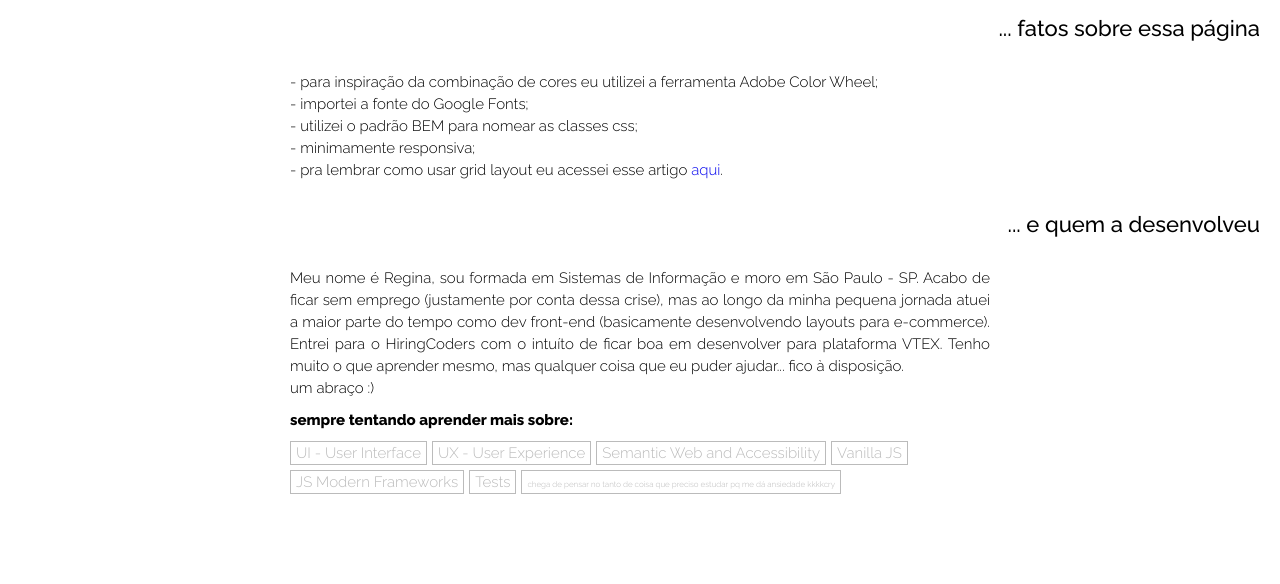
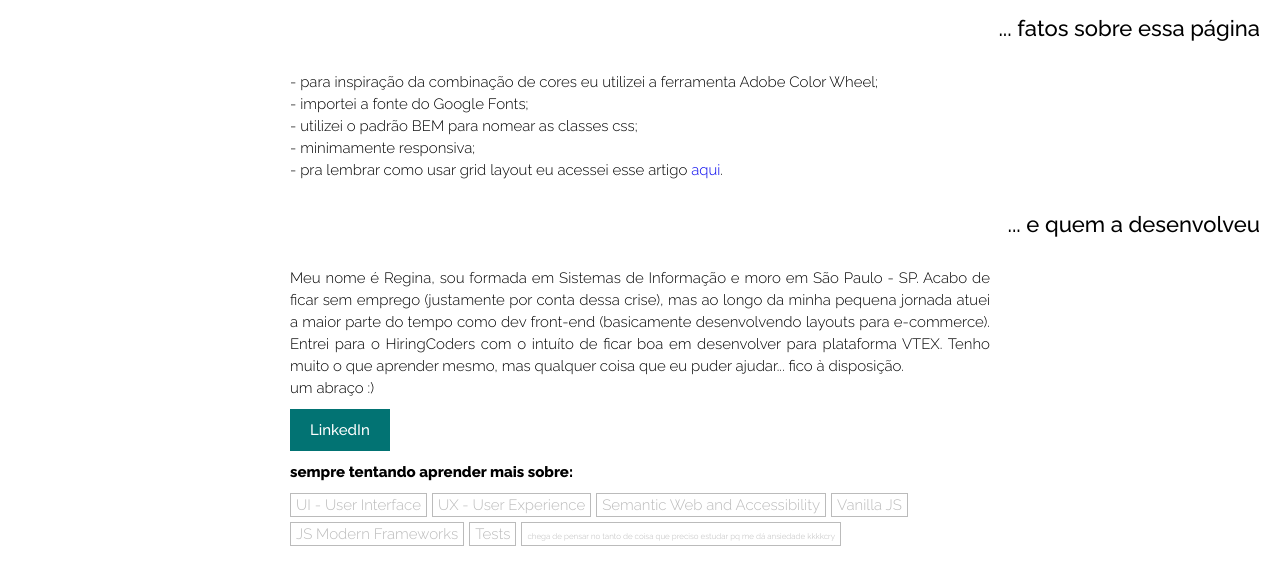
Before and after one commit to reginapersan/gama-academy_covid-news-page, a plain HTML site: page about.html in a window 1280 px wide. Shown: the part 116-700 px from the top of the page. Drawn offline with Linux system fonts and the light colour scheme.

Commit message:
add LinkedIn button; fix pages title;

```diff
--- a/about.html
+++ b/about.html
@@ -3,7 +3,7 @@
 <head>
     <meta charset="UTF-8">
     <meta name="viewport" content="width=device-width, initial-scale=1.0">
-    <title>Home - Covid-19 News</title>
+    <title>Sobre - Covid-19 News</title>
     <link rel="stylesheet" href="css/style.css">
 </head>
 <body>
@@ -94,7 +94,9 @@
             atuei a maior parte do tempo como dev front-end (basicamente desenvolvendo layouts para e-commerce).
             Entrei para o HiringCoders com o intuíto de ficar boa em desenvolver para plataforma VTEX.
             Tenho muito o que aprender mesmo, mas qualquer coisa que eu puder ajudar... fico à disposição.
-            <br />um abraço :)
+            <br />um abraço :)<br />
+
+            <a target="_blank" class="default-button" href="https://www.linkedin.com/in/reginapersan/">LinkedIn</a>
 
             <h5 class="about-me__title">sempre tentando aprender mais sobre:</h5>
             <ul class="about-me__learning">
--- a/css/style.scss
+++ b/css/style.scss
@@ -55,6 +55,18 @@ ul {
     }
     @media(max-width: 700px) {
         font-size: 18px;
+    }
+}
+
+//buttons
+.default-button {
+    background-color: $green;
+    color: #fff;
+    font-weight: $font-normal;
+    padding: 10px 20px;
+    margin-top: 10px;
+    &:hover {
+        background-color: $dark-green;
     }
 }
 
```
Also changed, not shown: contact.html (+1 -1 lines), see-more.html (+1 -1 lines), css/style.css.
